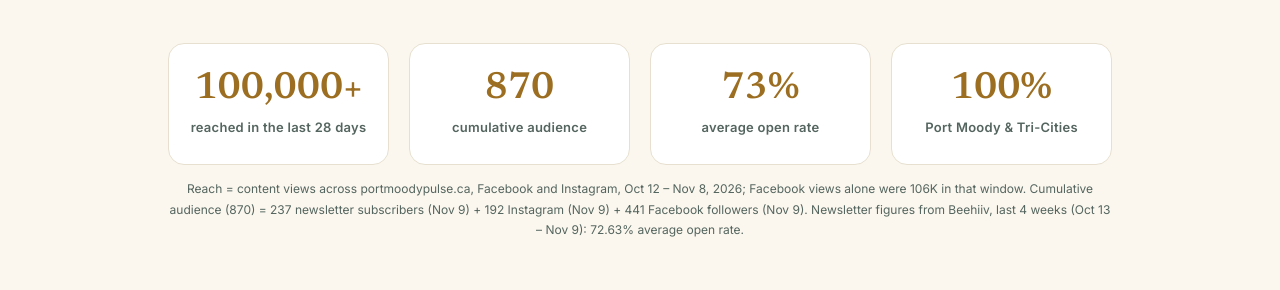
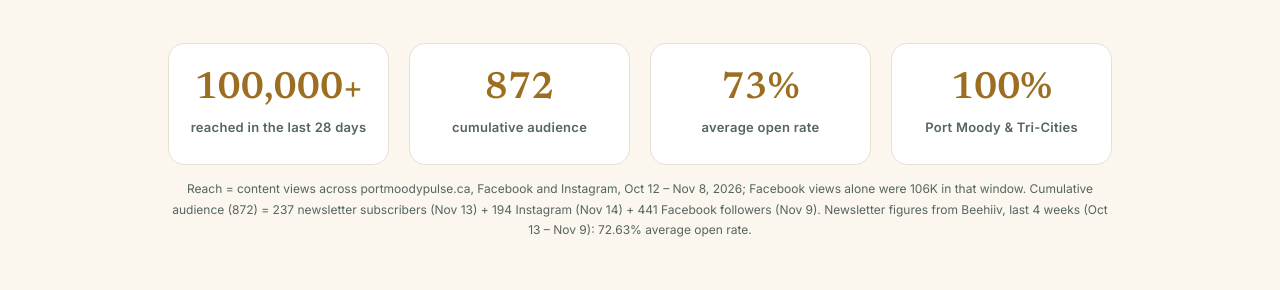
Before and after one commit to DivyamKauhsik/port-moody-pulse, a plain HTML site: page advertise.html in a window 1280 px wide. Shown: the part 604-894 px from the top of the page. Drawn offline with Linux system fonts and the light colour scheme.

Commit message:
Pulse site update: advertise.html

```diff
--- a/advertise.html
+++ b/advertise.html
@@ -163,11 +163,11 @@
     <div class="wrap">
       <div class="stat-grid">
         <div class="stat"><div class="n">100,000+</div><div class="l">reached in the last 28 days</div></div>
-        <div class="stat"><div class="n">870</div><div class="l">cumulative audience</div></div>
+        <div class="stat"><div class="n">872</div><div class="l">cumulative audience</div></div>
         <div class="stat"><div class="n">73%</div><div class="l">average open rate</div></div>
         <div class="stat"><div class="n">100%</div><div class="l">Port&#160;Moody &#38; Tri-Cities</div></div>
       </div>
-      <p style="text-align:center;font-size:12px;color:var(--mist);margin-top:14px">Reach = content views across portmoodypulse.ca, Facebook and Instagram, Oct 12 &#8211; Nov 8, 2026; Facebook views alone were 106K in that window. Cumulative audience (870) = 237 newsletter subscribers (Nov 9) + 192 Instagram (Nov 9) + 441 Facebook followers (Nov 9). Newsletter figures from Beehiiv, last 4 weeks (Oct 13 &#8211; Nov 9): 72.63% average open rate.</p>
+      <p style="text-align:center;font-size:12px;color:var(--mist);margin-top:14px">Reach = content views across portmoodypulse.ca, Facebook and Instagram, Oct 12 &#8211; Nov 8, 2026; Facebook views alone were 106K in that window. Cumulative audience (872) = 237 newsletter subscribers (Nov 13) + 194 Instagram (Nov 14) + 441 Facebook followers (Nov 9). Newsletter figures from Beehiiv, last 4 weeks (Oct 13 &#8211; Nov 9): 72.63% average open rate.</p>
     </div>
   </section>
 
```
